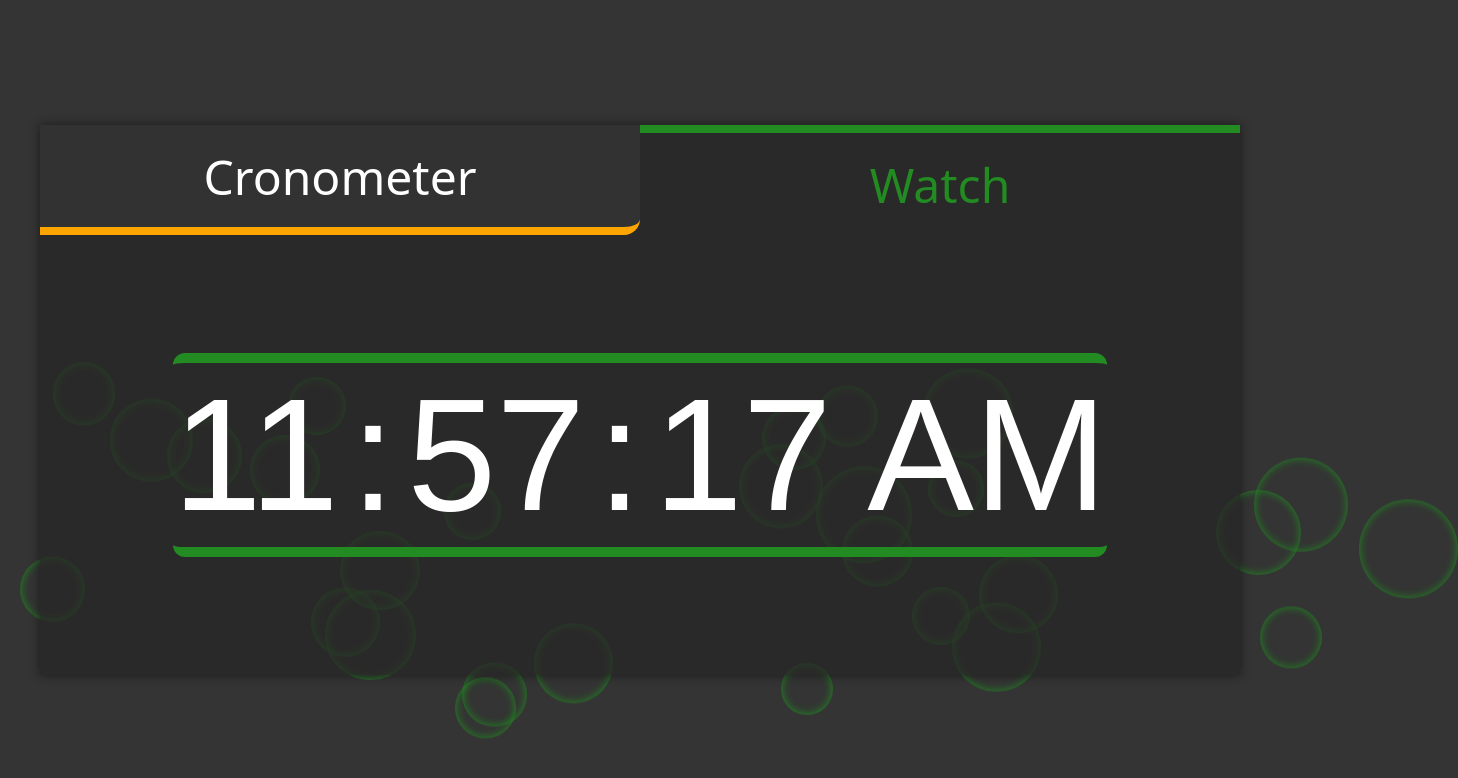
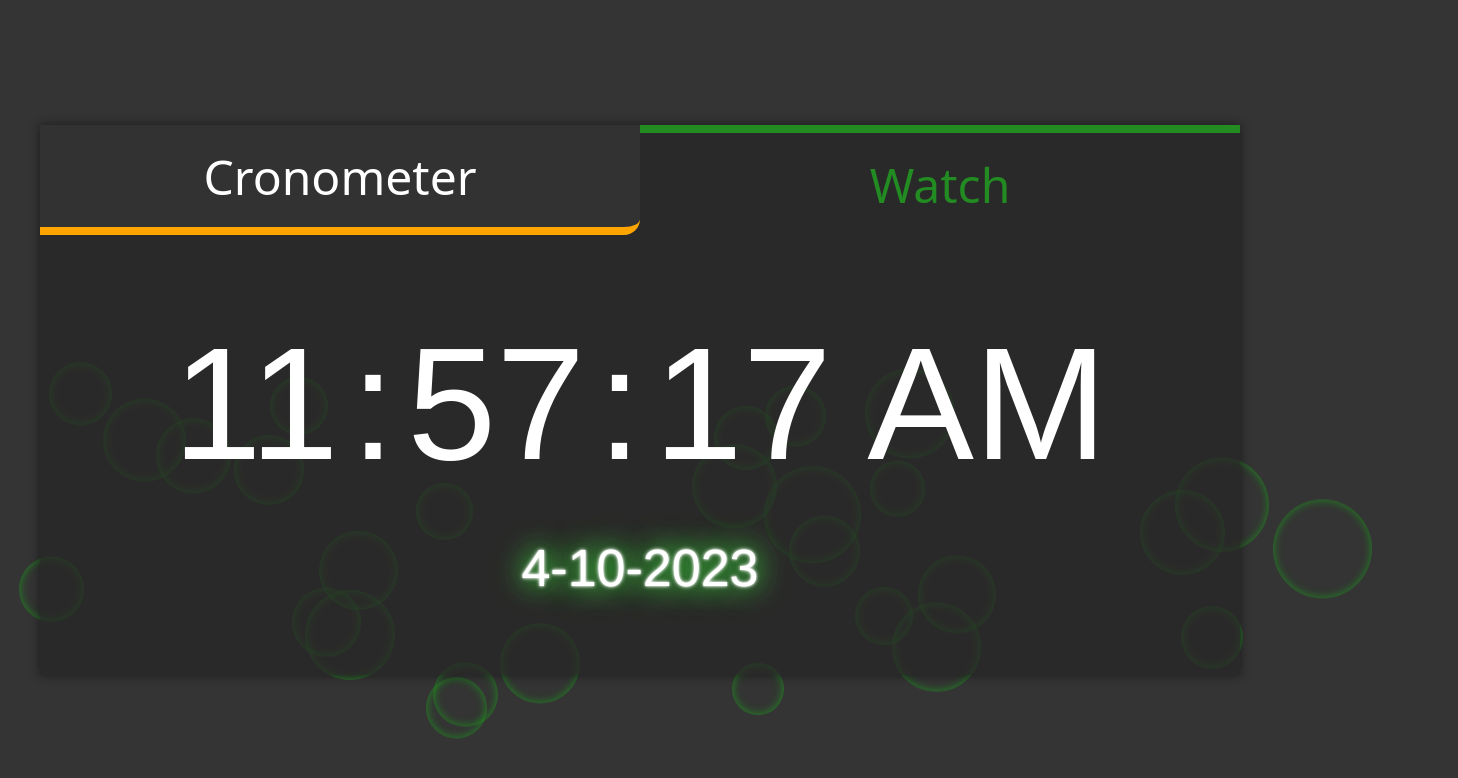
Before and after one commit to davi-lucciola/ClockApp, a React (Vite) app: page / in a window 1280 px wide. Both pictures are taken after a click on the button "Watch". Shown: the top 778 px of the page, 1458 px wide, since content can reach past the window. Built offline with nearby package versions, Linux system fonts and the light colour scheme; a web font is replaced by a local one.

Commit message:
feat: data adicionada

```diff
--- a/src/components/Bubble/index.jsx
+++ b/src/components/Bubble/index.jsx
@@ -6,7 +6,7 @@ export const Bubble = (color) => {
   bubble.style.width = 50 + bubbleRadius + 'px';
   bubble.style.height = 50 + bubbleRadius + 'px';
   bubble.style.boxShadow = `inset 0 0 10px ${color}`
-  bubble.style.left = Math.random() * 1366 + 'px';
+  bubble.style.left = Math.random() * innerWidth + 'px';
   return bubble;
 };
 
--- a/src/templates/Relogio/index.jsx
+++ b/src/templates/Relogio/index.jsx
@@ -3,13 +3,30 @@ import { Visor } from "../../components/Visor";
 import './style.css'
 
 const getDateTime = () => {
-  const now = new Date().toLocaleTimeString().split(':');
+  let [today, now] = new Date().toLocaleString().split(',')
+  now = now.split(':')
+  today = today.split('/')
   return {
-    hour: now[0],
-    minutes: now[1],
-    seconds: now[2],
+    now: {
+      hour: now[0],
+      minutes: now[1],
+      seconds: now[2],
+    },
+    today: {
+      day: today[0],
+      mounth: today[1],
+      year: today[2]
+    }
   };
 };
+
+const Data = ({ data }) => {
+  return (
+    <div className="data" >
+      {data.day + "-" + data.mounth  + "-" + data.year}
+    </div>
+  )
+}
 
 export const Relogio = () => {
   const [time, setTime] = useState(getDateTime())
@@ -20,7 +37,8 @@ export const Relogio = () => {
 
   return (
     <section className="watch">
-      <Visor horario={time} />
+      <Visor horario={time["now"]} />
+      <Data data={time["today"]}/>
     </section>
   );
 };
--- a/src/templates/Relogio/style.css
+++ b/src/templates/Relogio/style.css
@@ -1,9 +1,22 @@
 .watch {
-    position: relative;
+    display: flex;
+    flex-direction: column;
+    align-items: center;
+    gap: 42px;
     min-width: 600px;
     margin: auto;
+    position: relative;
 
     border-radius: 12px;
-    border-top: 10px solid forestgreen;
-    border-bottom: 10px solid forestgreen;
+    font-family: 'DS-Digital', arial;
 }
+
+.data {
+    font-size: 52px;
+    color: #fff;
+    text-shadow:
+      0 0 2px #fff,
+      0 0 4px #fff,
+      0 0 24px rgb(58, 215, 58),
+      0 0 32px rgb(58, 215, 58);
+}
```
